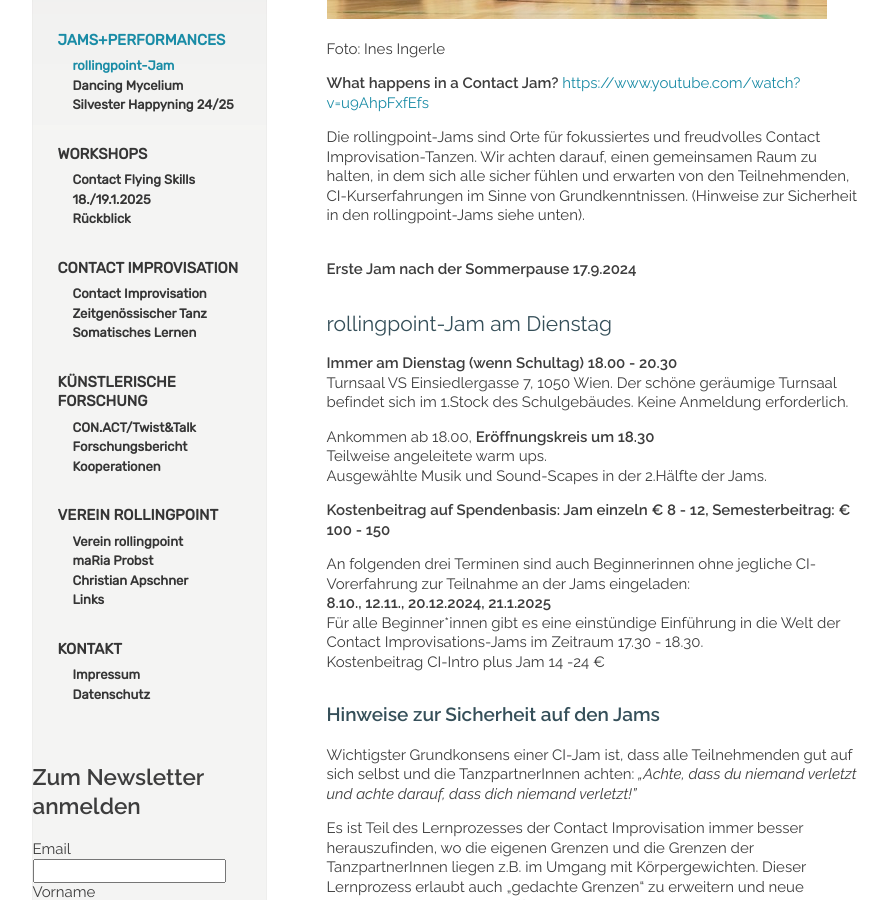
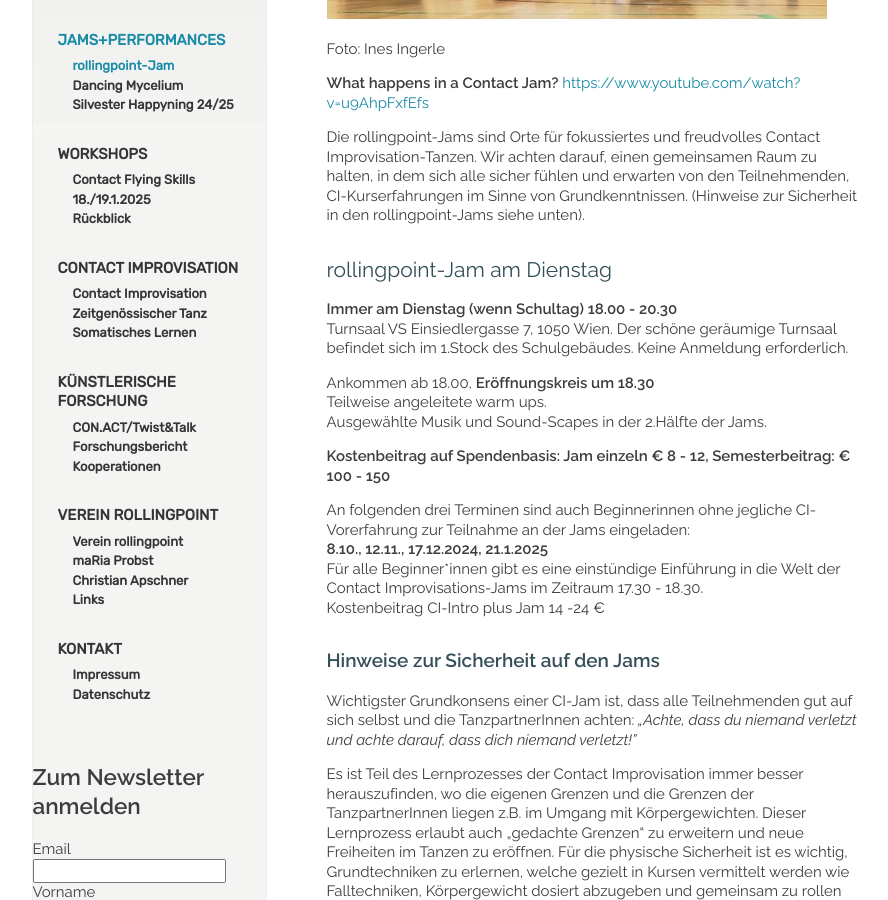
Before and after one commit to manulari/rollingpointat, a Jekyll site: the page built from _pages_de/jams.md, in a window 1280 px wide and 900 px high, scrolled down 337 px. Shown: the whole window, without its empty margins (152-1040 px from the left). Built offline with Jekyll 4.4.1, drawn with Linux system fonts in a browser that asks for light colours; comment, search, counter and statistics services are not loaded.

Commit message:
Update page (de) “jams”

```diff
--- a/_pages_de/jams.md
+++ b/_pages_de/jams.md
@@ -11,8 +11,7 @@ Foto: Ines Ingerle
 
 Die rollingpoint-Jams sind Orte für fokussiertes und freudvolles Contact Improvisation-Tanzen. Wir achten darauf, einen gemeinsamen Raum zu halten, in dem sich alle sicher fühlen und erwarten von den Teilnehmenden, CI-Kurserfahrungen im Sinne von Grundkenntnissen. (Hinweise zur Sicherheit in den rollingpoint-Jams siehe unten).
 
-\
-**Erste Jam nach der Sommerpause 17.9.2024**
+
 
 ## rollingpoint-Jam am Dienstag
 
@@ -26,7 +25,7 @@ Ausgewählte Musik und Sound-Scapes in der 2.Hälfte der Jams.
 **Kostenbeitrag auf Spendenbasis: Jam einzeln € 8 - 12, Semesterbeitrag: € 100 - 150**
 
 An folgenden drei Terminen sind auch Beginnerinnen ohne jegliche CI-Vorerfahrung zur Teilnahme an der Jams eingeladen:\
-**8.10., 12.11., 20.12.2024, 21.1.2025**\
+**8.10., 12.11., 17.12.2024, 21.1.2025**\
 Für alle Beginner*innen gibt es eine einstündige Einführung in die Welt der Contact Improvisations-Jams im Zeitraum 17.30 - 18.30. \
 Kostenbeitrag CI-Intro plus Jam 14 -24 €
 
```
